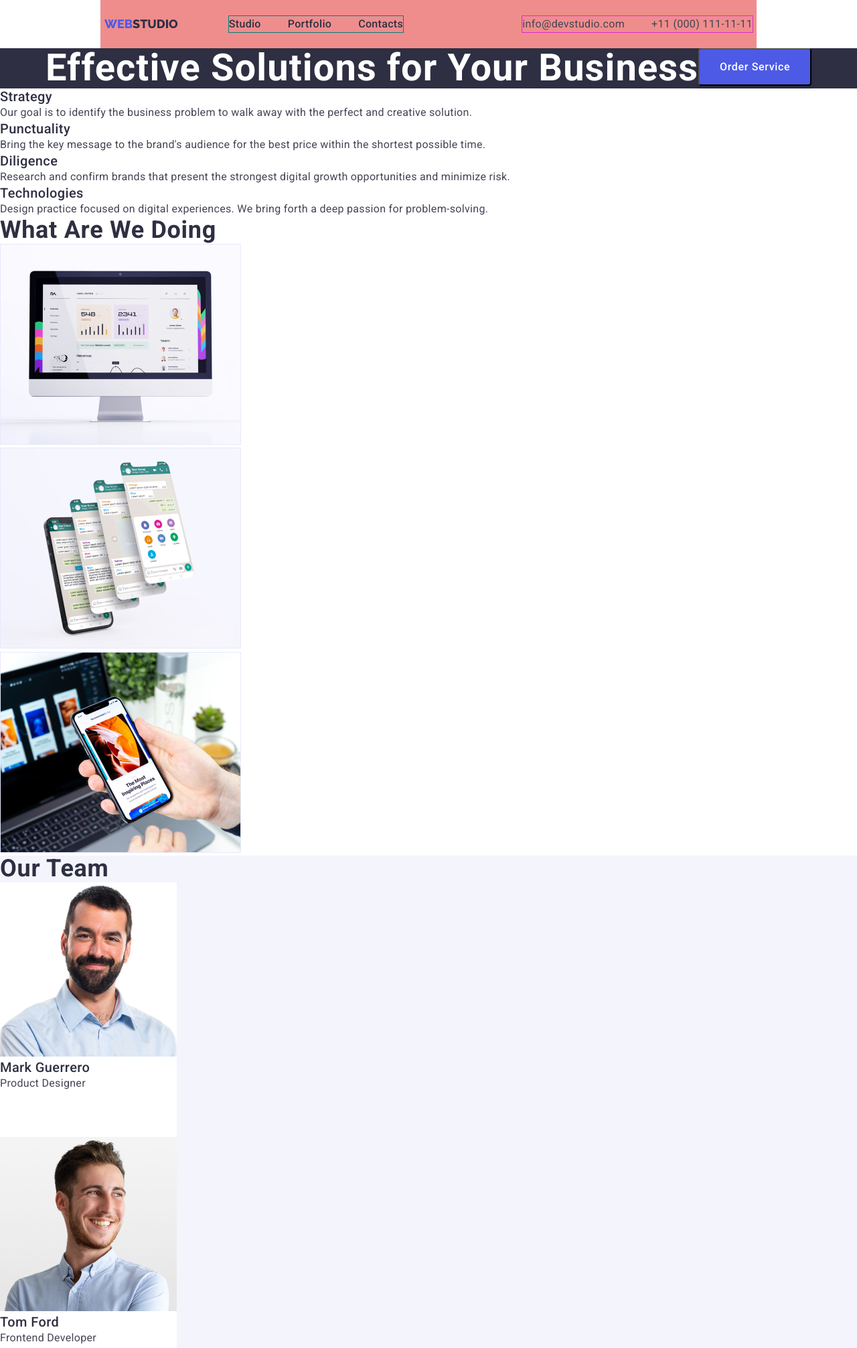
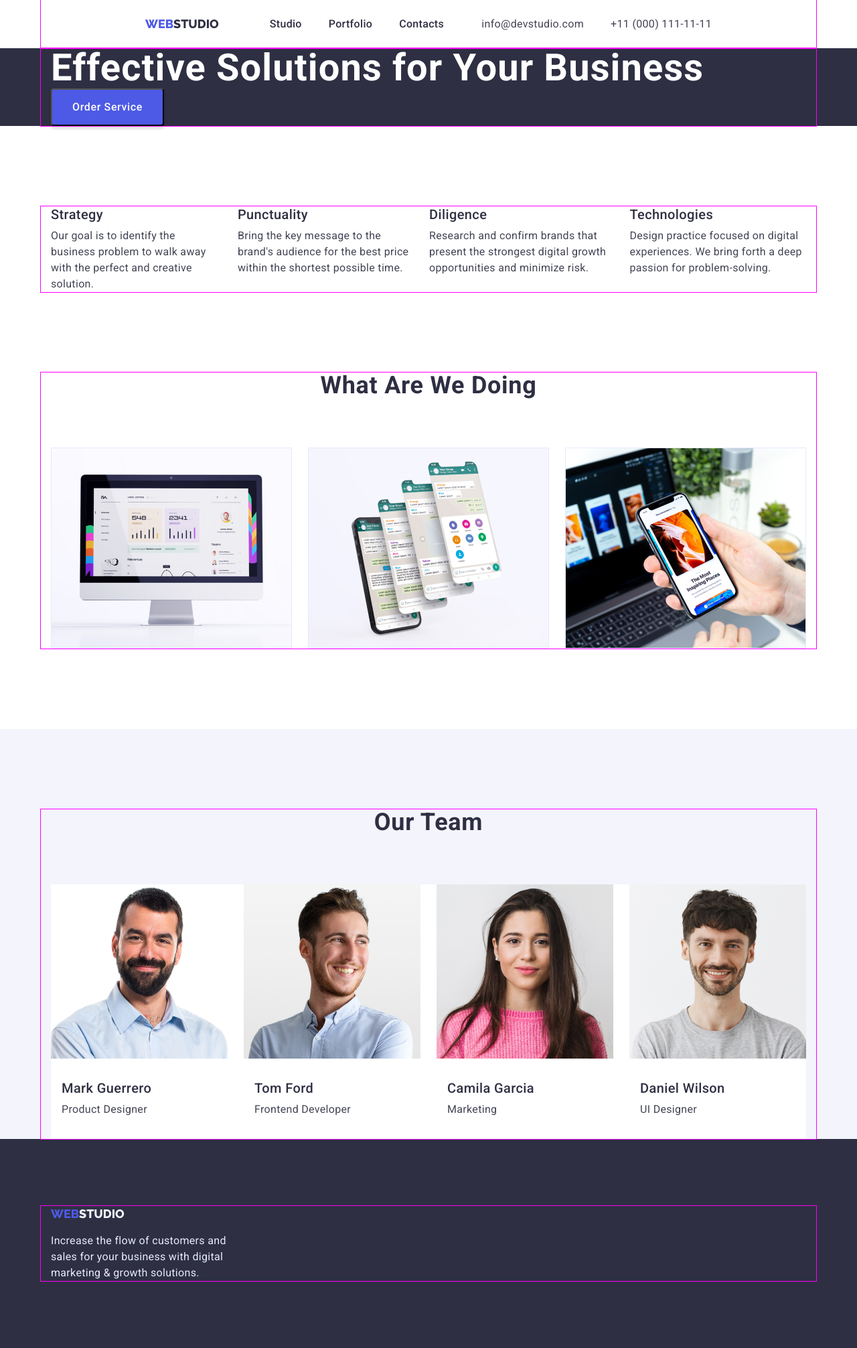
Before and after one commit to elisbet017/goit-markup-hw-03, a plain HTML site: page index.html in a window 1280 px wide. Shown: the top 2012 px of the page at 67% size. Drawn offline with nearby package versions, Linux system fonts and the light colour scheme.

Commit message:
Fix flexbox part 1

```diff
--- a/css/styles.css
+++ b/css/styles.css
@@ -3,6 +3,7 @@ body {
   color: var(--dark-color);
   background: var(--light-light-color);
   font-size: 16px;
+  margin: 0;
 }
 
 *,
@@ -21,6 +22,10 @@ p,
 ul {
   margin: 0;
   padding: 0;
+}
+
+img {
+  display: block;
 }
 
 .link {
@@ -82,15 +87,20 @@ ul {
   margin: -1px;
 }
 
+.container {
+  width: 1158px;
+  padding-left: 15px;
+  padding-right: 15px;
+  margin-left: auto;
+  margin-right: auto;
+  outline: 1px solid fuchsia;
+}
+
 .site-header {
   display: flex;
-  background-color: #ef8d8d;
-  height: 72px;
   align-items: center;
-  margin-left: 150px;
-    margin-right: 150px;
-    padding-right: 6px;
-    padding-left: 6px;
+  padding-left: 156px;
+  padding-right: 156px;
 }
 
 .site-nav {
@@ -100,7 +110,6 @@ ul {
 
 .site-nav-list {
   display: flex;
-  outline: 1px solid teal;
   margin-left: 76px;
 }
 
@@ -124,7 +133,6 @@ ul {
 
 .contact-list {
   display: flex;
-  outline: 1px solid rgb(223, 41, 211);
   margin-left: auto;
 }
 
@@ -153,6 +161,7 @@ ul {
 .hero {
   display: flex;
   justify-content: center;
+  flex-direction: column;
 }
 
 .hero-title {
@@ -190,6 +199,10 @@ ul {
   background: #404bbf;
 }
 
+.our-portfolio {
+  margin-top: 96px;
+}
+
 .our-portfolio-btn {
   padding: 12px 24px;
 
@@ -213,7 +226,69 @@ ul {
   color: var(--light-light-color);
 }
 
+.our-features {
+  margin-top: 120px;
+}
+
+.our-features-list {
+  display: flex;
+}
+
+.our-features-item + .our-features-item {
+  padding-left: 24px;
+}
+
+.offers {
+  margin-top: 120px;
+  display: flex;
+  justify-content: center;
+}
+
+.offers-list {
+  display: flex;
+  padding-top: 72px;
+}
+
+.offers-img + .offers-img {
+  padding-left: 24px;
+}
+
+.our-team {
+  margin-top: 120px;
+  padding-top: 120px;
+  background: var(--light-color);
+}
+
+.our-team-img {
+  background: var(--light-light-color);
+
+}
+
+.our-team-list {
+  display: flex;
+  padding-top: 72px;
+}
+
+.our-team-img + .our-team-img {
+  padding-left: 24px;
+}
+
+.our-team-text {
+  padding-top: 8px;
+}
+
+.our-features-text {
+  padding-top: 8px;
+}
+
+.cards {
+  padding: 32px 16px;
+}
+
 .section-title {
+  display: flex;
+  justify-content: center;
+
   font-size: 36px;
   line-height: 1.11;
   letter-spacing: 0.02em;
@@ -233,38 +308,32 @@ ul {
   color: var(--text-color);
 }
 
+.our-portfolio-list-btn {
+  display: flex;
+  justify-content: center;
+}
+
+.our-portfolio-item + .our-portfolio-item {
+  padding-left: 24px;
+}
+
+.footer {
+  padding-top: 100px;
+  padding-bottom: 100px;
+}
+
+.footer-logo {
+  padding-top: 0;
+  padding-bottom: 0;
+}
+
 .footer-text {
   color: var(--accent-color);
+  width: 264px;
+  padding-top: 16px;
 }
-
-/* .our-features-subtitle {
-}
-.our-features-text {
-}
-.our-team-subtitle {
-}
-.our-team-text {
-}
-.offers-subtitle {
-}
-.offers-text {
-} */
 
 .hero,
 .footer {
   background: var(--dark-color);
 }
-
-.our-team {
-  background: var(--light-color);
-}
-
-.our-team-img {
-  background: var(--light-light-color);
-  width: 264px;
-  height: 380px;
-}
-
-.big-letter {
-  text-transform: capitalize;
-}
--- a/index.html
+++ b/index.html
@@ -57,14 +57,16 @@
     <main>
       <!-- Hero -->
 
-      <section class="hero">
+      <section class="hero section">
+        <div class="container">
           <h1 class="hero-title">Effective Solutions for Your Business</h1>
           <button class="hero-btn" type="button">Order Service</button>
+        </div>
       </section>
 
       <!-- Our features -->
 
-      <section class="our-features">
+      <section class="our-features section">
         <div class="container">
           <h2 class="hidden-title">Our features</h2>
           <ul class="our-features-list list">
@@ -106,8 +108,8 @@
 
       <!-- What are we doing -->
 
-      <section class="offers">
-        <div class="conteiner">
+      <section class="offers section">
+        <div class="container">
           <h2 class="section-title">What are we doing</h2>
           <ul class="offers-list list">
             <li class="offers-img">
@@ -140,7 +142,8 @@
 
       <!-- Our team -->
 
-      <section class="our-team">
+      <section class="our-team section">
+        <div class="container">
           <h2 class="section-title">Our Team</h2>
           <ul class="our-team-list list">
             <li class="our-team-img">
@@ -150,8 +153,12 @@
                 width="264"
                 height="260"
               />
-            <h3 class="our-team-subtitle section-subtitle">Mark Guerrero</h3>
+              <div class="cards">
+                <h3 class="our-team-subtitle section-subtitle">
+                  Mark Guerrero
+                </h3>
                 <p class="our-team-text section-text">Product Designer</p>
+              </div>
             </li>
             <li class="our-team-img">
               <img
@@ -160,8 +167,10 @@
                 width="264"
                 height="260"
               />
+              <div class="cards">
                 <h3 class="our-team-subtitle section-subtitle">Tom Ford</h3>
                 <p class="our-team-text section-text">Frontend Developer</p>
+              </div>
             </li>
             <li class="our-team-img">
               <img
@@ -170,8 +179,12 @@
                 width="264"
                 height="260"
               />
-            <h3 class="our-team-subtitle section-subtitle">Camila Garcia</h3>
+              <div class="cards">
+                <h3 class="our-team-subtitle section-subtitle">
+                  Camila Garcia
+                </h3>
                 <p class="our-team-text section-text">Marketing</p>
+              </div>
             </li>
             <li class="our-team-img">
               <img
@@ -180,23 +193,30 @@
                 width="264"
                 height="260"
               />
-            <h3 class="our-team-subtitle section-subtitle">Daniel Wilson</h3>
+              <div class="cards">
+                <h3 class="our-team-subtitle section-subtitle">
+                  Daniel Wilson
+                </h3>
                 <p class="our-team-text section-text">UI Designer</p>
+              </div>
             </li>
           </ul>
+        </div>
       </section>
     </main>
 
     <!-- Footer -->
 
     <footer class="footer">
-      <a class="logo-color logo link" href="./index.html"
+      <div class="container">
+        <a class="logo-color logo link footer-logo" href="./index.html"
           >Web<span class="logo-color-footer">Studio</span></a
         >
         <p class="footer-text section-text">
-        Increase the flow of customers and sales for your business with digital
-        marketing & growth solutions.
+          Increase the flow of customers and sales for your business with
+          digital marketing & growth solutions.
         </p>
+      </div>
     </footer>
   </body>
 </html>
```
Also changed, not shown: portfolio.html (+7 -6 lines), studio.html (+17 -6 lines). Lines whose indentation alone changed are shown as unchanged.
